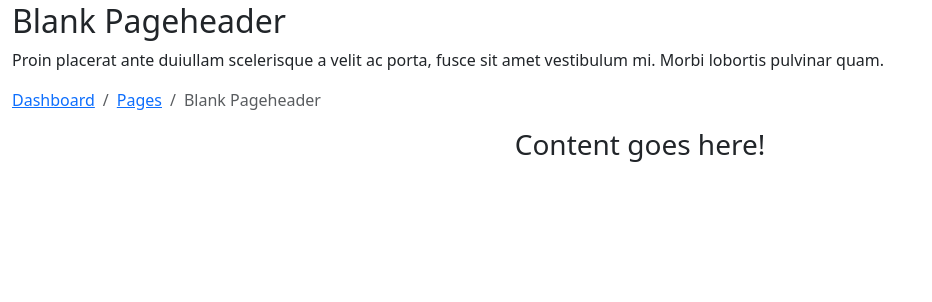
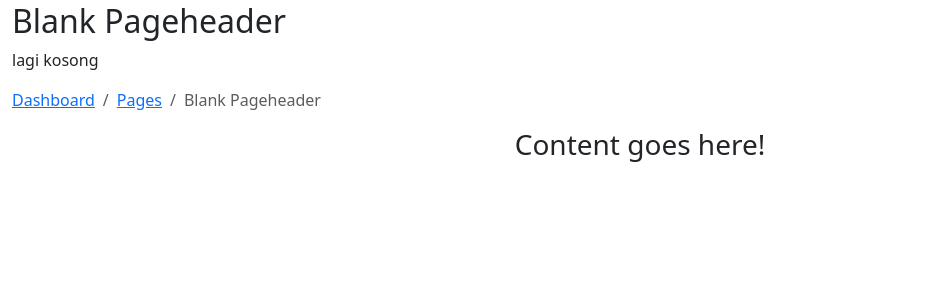
Before and after one commit to adefitria/simdawa-app_2110010485, a CodeIgniter app: page /simdawa-app/ in a window 1280 px wide. Shown: the part 158-460 px from the top of the page, without its empty margins (0-932 px from the left). Run offline with CodeIgniter, Linux system fonts and the light colour scheme; some libraries are stand-ins or nearby versions; some web fonts are replaced.

Commit message:
perubahan pesan di home_view

```diff
--- a/application/views/home_view.php
+++ b/application/views/home_view.php
@@ -11,8 +11,7 @@ home_view.php
             <div class="col-xl-12 col-lg-12 col-md-12 col-sm-12 col-12">
                 <div class="page-header">
                     <h2 class="pageheader-title">Blank Pageheader </h2>
-                    <p class="pageheader-text">Proin placerat ante duiullam scelerisque a velit ac porta, fusce sit amet
-                        vestibulum mi. Morbi lobortis pulvinar quam.</p>
+                    <p class="pageheader-text">lagi kosong</p>
                     <div class="page-breadcrumb">
                         <nav aria-label="breadcrumb">
                             <ol class="breadcrumb">
```
